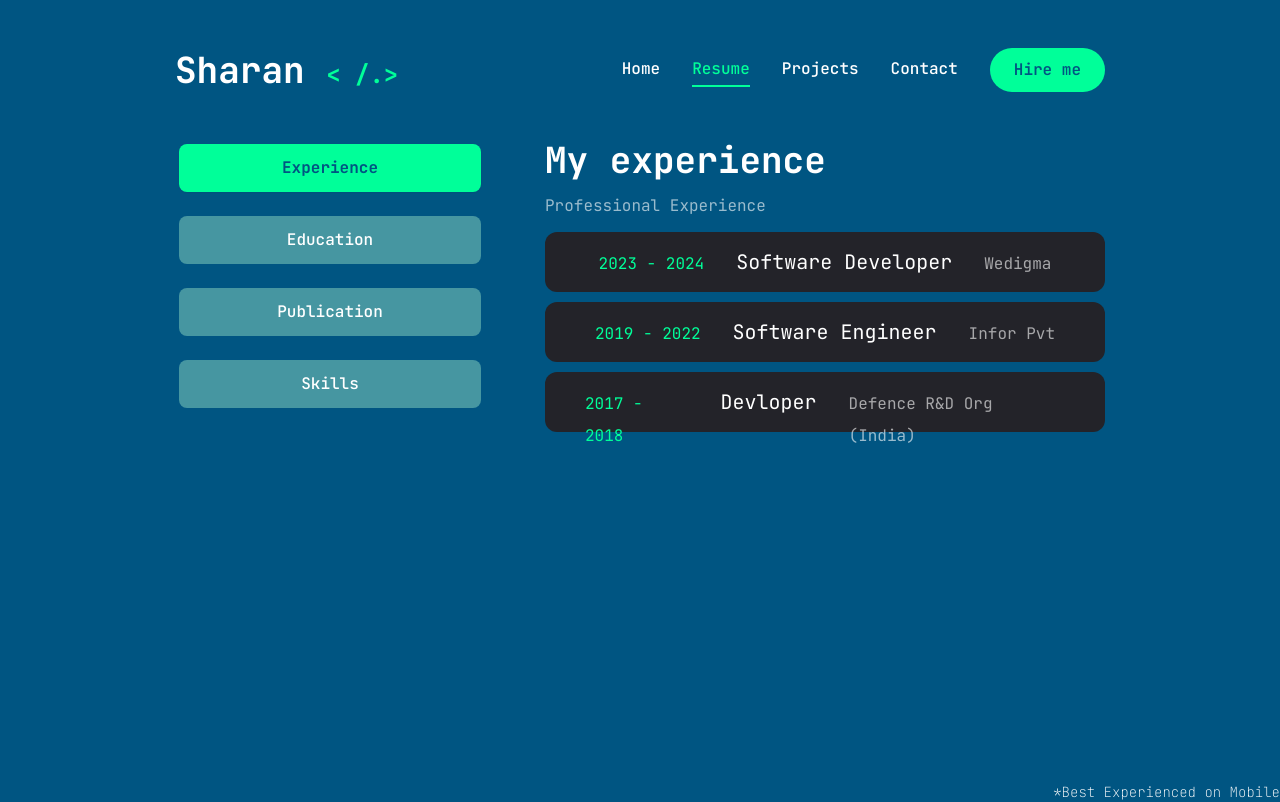
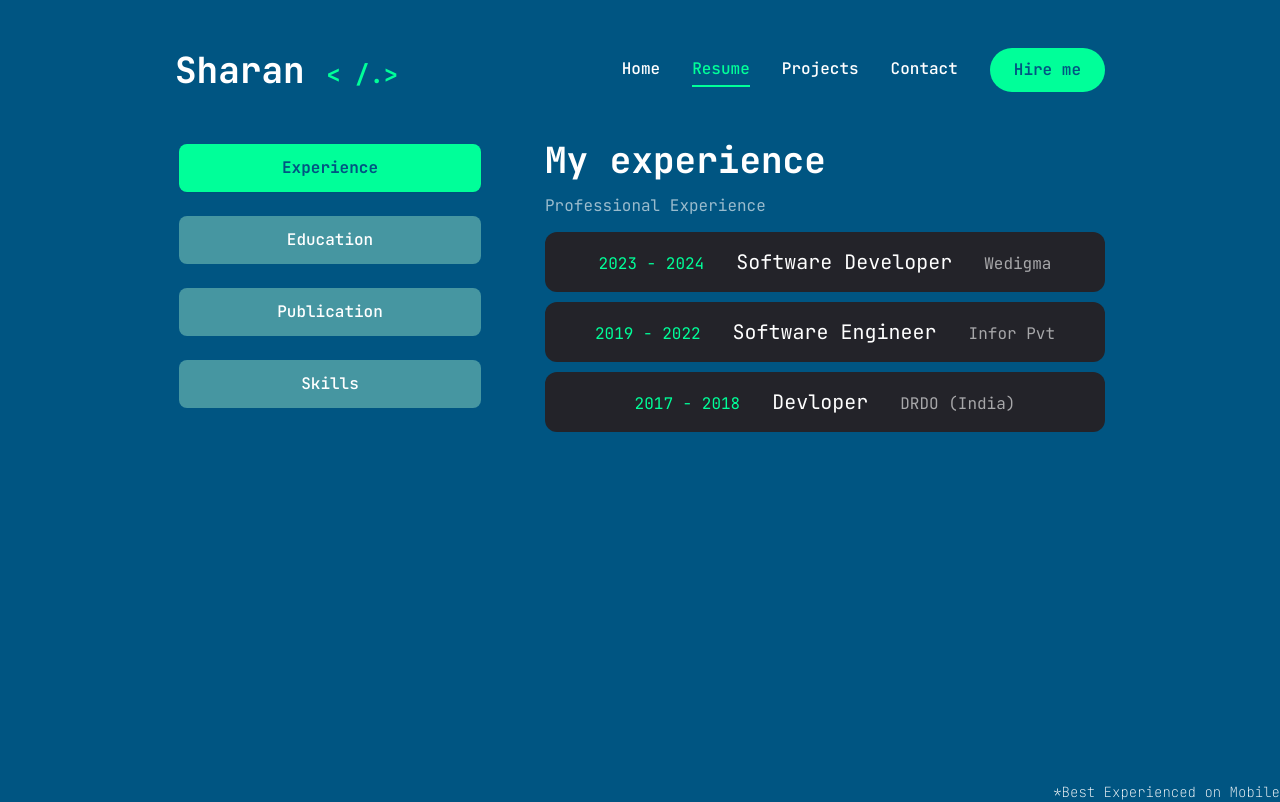
Before and after one commit to sharanreddy799/saisharankaram.github.io, a Next.js app: page /resume in a window 1280 px wide. Built offline with nearby package versions, Linux system fonts and the light colour scheme.

Commit message:
Updated experience

```diff
--- a/app/resume/page.jsx
+++ b/app/resume/page.jsx
@@ -55,7 +55,7 @@ const experience = {
       ],
     },
     {
-      company: "Defence R&D Org (India)",
+      company: "DRDO (India)",
       position: "Devloper",
       duration: "2017 - 2018",
       details: "",
```
